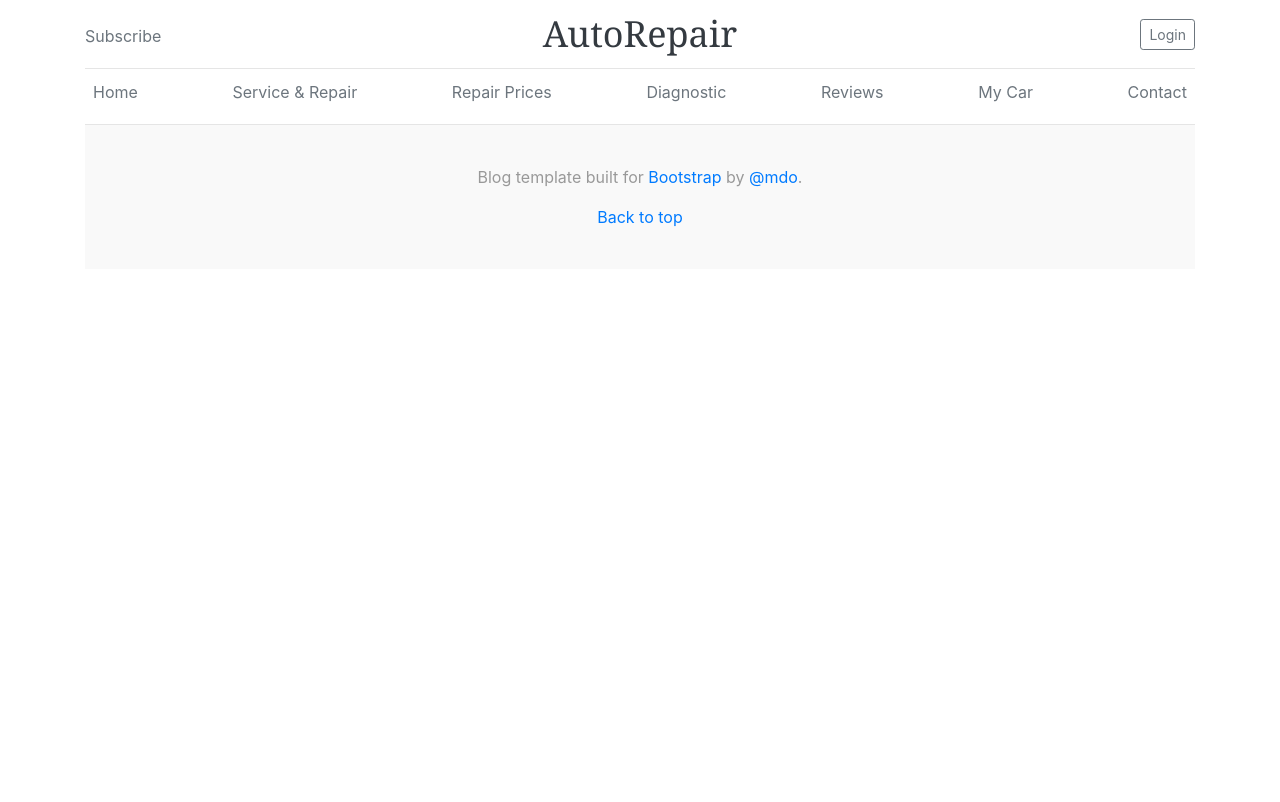
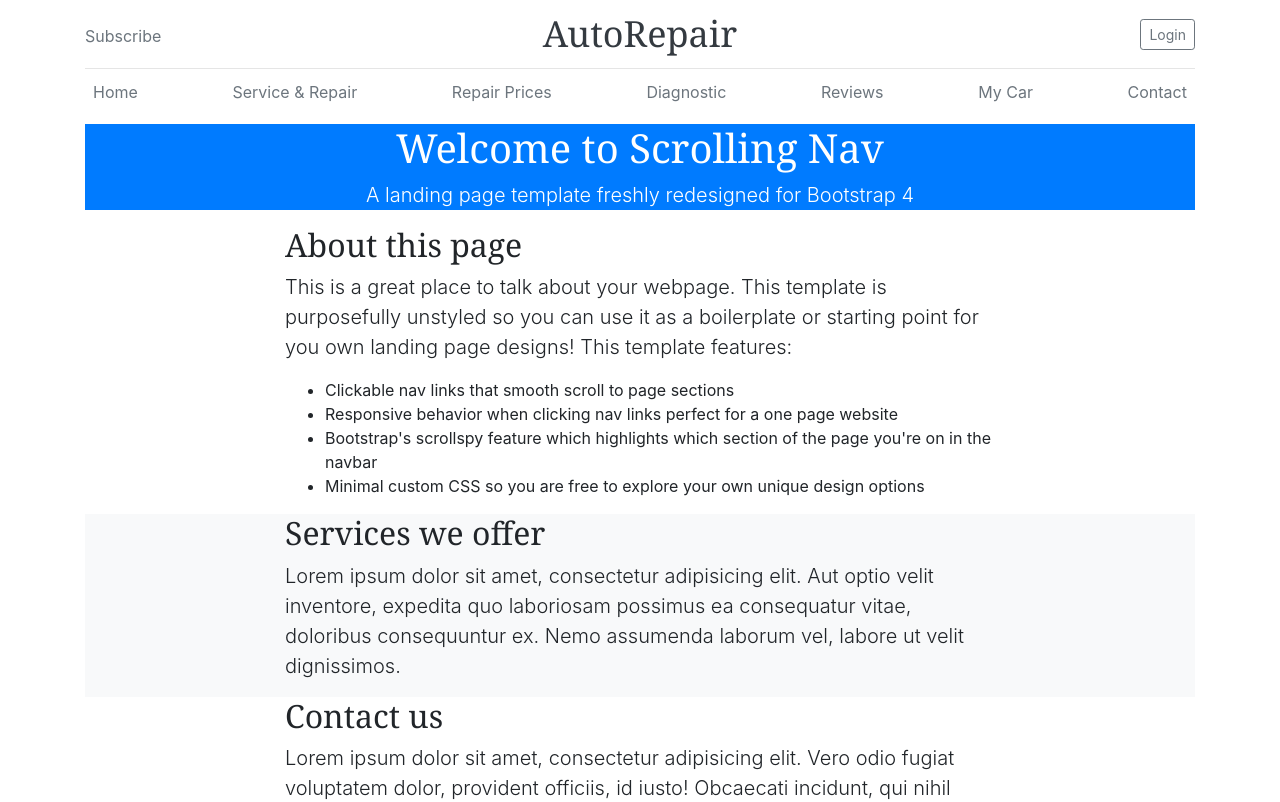
Before and after one commit to SandeepMirok/RepairBoss, a React (Create React App) app: page / in a window 1280 px wide. Shown: the top 802 px of the page. Built offline with nearby package versions, Linux system fonts and the light colour scheme; a web font is replaced by a local one.

Commit message:
Header 2 Create

```diff
--- a/src/Header.jsx
+++ b/src/Header.jsx
@@ -1,6 +1,6 @@
 import React, { Component } from "react";
 import "./style/Home.css";
-import 'bootstrap/dist/css/bootstrap.css';
+import "bootstrap/dist/css/bootstrap.css";
 
 class Header extends Component {
   render() {
@@ -24,7 +24,7 @@ class Header extends Component {
           </div>
         </div>
       </header>
-        )
+    );
   }
 }
 
--- /dev/null
+++ b/src/Header2.jsx
@@ -0,0 +1,20 @@
+import React, { Component } from "react";
+import "./style/Home.css";
+import "bootstrap/dist/css/bootstrap.css";
+
+class Header extends Component {
+  render() {
+    return (
+      <header className="bg-primary text-white">
+        <div className="container text-center">
+          <h1>Welcome to Scrolling Nav</h1>
+          <p class="lead">
+            A landing page template freshly redesigned for Bootstrap 4
+          </p>
+        </div>
+      </header>
+    );
+  }
+}
+
+export default Header;
--- a/src/Home.jsx
+++ b/src/Home.jsx
@@ -2,6 +2,8 @@ import React, { Component } from "react";
 import "./style/Home.css";
 import "bootstrap/dist/css/bootstrap.css";
 import Header from "./Header";
+import Header2 from "./Header2";
+
 import Footer from "./Footer";
 import Nav from "./Nav";
 
@@ -9,10 +11,77 @@ class Home extends Component {
   render() {
     return (
       <div className="container">
-       <Header/>
-        <Nav/>
+        <Header />
+        <Nav />
+        <Header2 />
+
+        <section id="about">
+          <div className="container">
+            <div className="row">
+              <div className="col-lg-8 mx-auto">
+                <h2>About this page</h2>
+                <p className="lead">
+                  This is a great place to talk about your webpage. This
+                  template is purposefully unstyled so you can use it as a
+                  boilerplate or starting point for you own landing page
+                  designs! This template features:
+                </p>
+                <ul>
+                  <li>
+                    Clickable nav links that smooth scroll to page sections
+                  </li>
+                  <li>
+                    Responsive behavior when clicking nav links perfect for a
+                    one page website
+                  </li>
+                  <li>
+                    Bootstrap's scrollspy feature which highlights which section
+                    of the page you're on in the navbar
+                  </li>
+                  <li>
+                    Minimal custom CSS so you are free to explore your own
+                    unique design options
+                  </li>
+                </ul>
+              </div>
+            </div>
+          </div>
+        </section>
+
+        <section id="services" className="bg-light">
+          <div className="container">
+            <div className="row">
+              <div className="col-lg-8 mx-auto">
+                <h2>Services we offer</h2>
+                <p className="lead">
+                  Lorem ipsum dolor sit amet, consectetur adipisicing elit. Aut
+                  optio velit inventore, expedita quo laboriosam possimus ea
+                  consequatur vitae, doloribus consequuntur ex. Nemo assumenda
+                  laborum vel, labore ut velit dignissimos.
+                </p>
+              </div>
+            </div>
+          </div>
+        </section>
+
+        <section id="contact">
+          <div className="container">
+            <div className="row">
+              <div className="col-lg-8 mx-auto">
+                <h2>Contact us</h2>
+                <p className="lead">
+                  Lorem ipsum dolor sit amet, consectetur adipisicing elit. Vero
+                  odio fugiat voluptatem dolor, provident officiis, id iusto!
+                  Obcaecati incidunt, qui nihil beatae magnam et repudiandae
+                  ipsa exercitationem, in, quo totam.
+                </p>
+              </div>
+            </div>
+          </div>
+        </section>
+
         <div>
-          <Footer/>
+          <Footer />
         </div>
       </div>
     );
```
Lines whose indentation alone changed are shown as unchanged.
